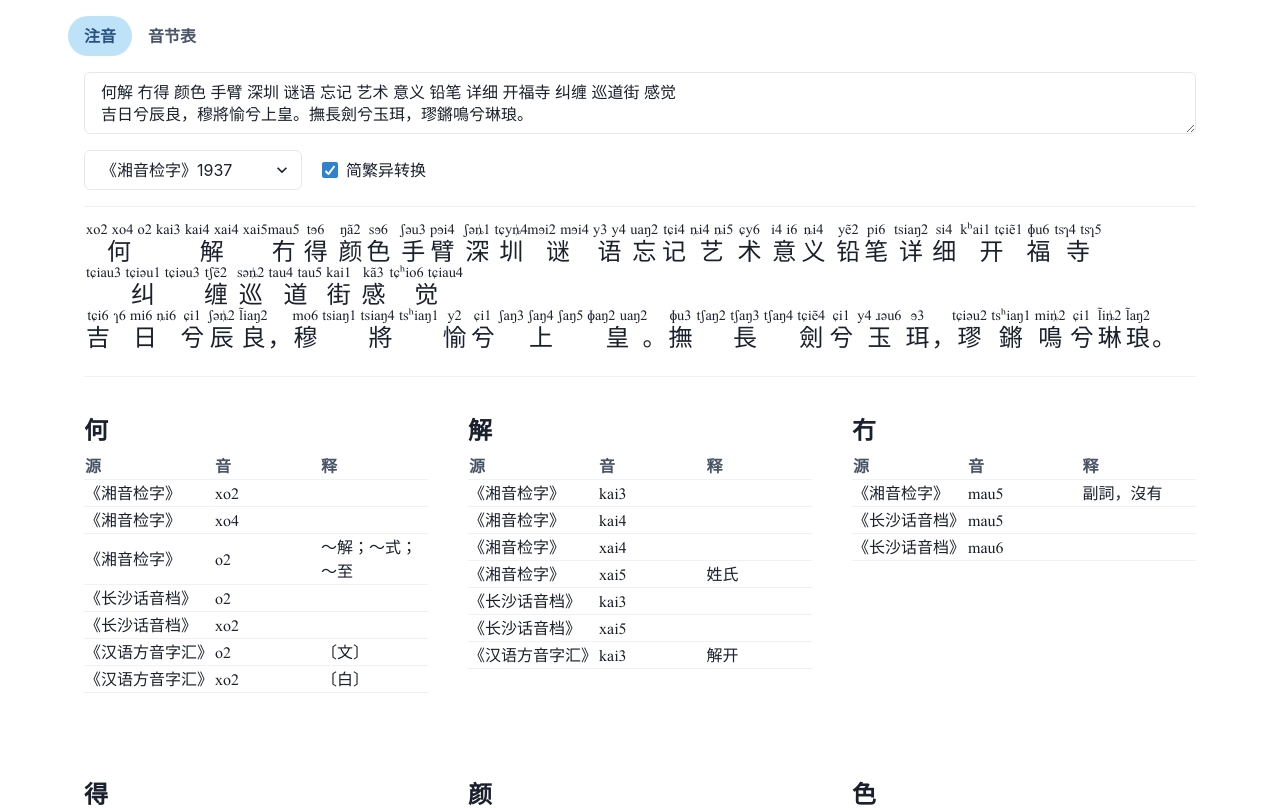
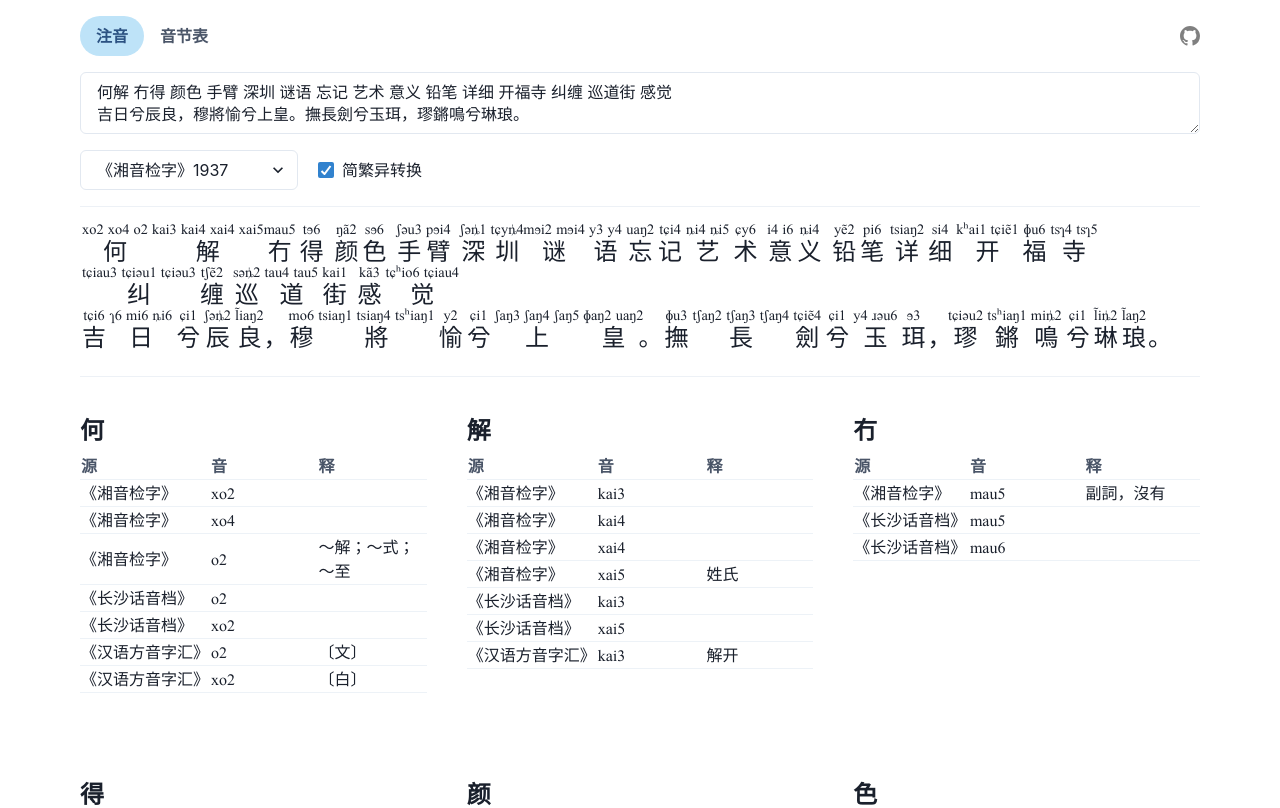
Before and after one commit to ambar/xiangyin, a Next.js app: page / in a window 1280 px wide. Shown: the top 808 px of the page. Built offline with nearby package versions, Linux system fonts and the light colour scheme.

Commit message:
Add GitHub link

```diff
--- a/biz/BasePage.tsx
+++ b/biz/BasePage.tsx
@@ -3,6 +3,7 @@ import Head from 'next/head'
 import Link from 'next/link'
 import {useRouter} from 'next/router'
 import React from 'react'
+import * as bsi from 'react-icons/bs'
 
 const tabIndexByPathname = {
   '/': 0,
@@ -16,7 +17,7 @@ const BasePage: React.FC<{children: React.ReactNode}> = ({children}) => {
   const {pathname} = router
 
   return (
-    <ui.Container maxW="6xl" px="1">
+    <ui.Container maxW="6xl" px="0">
       <Head>
         <title>湘音 - 长沙话发音字典</title>
         <meta name="description" content="长沙话,湘语,正音,方音,注音" />
@@ -41,11 +42,12 @@ const BasePage: React.FC<{children: React.ReactNode}> = ({children}) => {
 
       <ui.Box pt="4">
         <ui.Tabs
+          px="4"
           variant="soft-rounded"
           index={tabIndexByPathname[pathname as TabKey]}
           onChange={() => {}}
         >
-          <ui.TabList>
+          <ui.TabList alignItems="center">
             <Link passHref href="/">
               <ui.Tab as="a" _hover={{boxShadow: 'none'}}>
                 注音
@@ -56,6 +58,17 @@ const BasePage: React.FC<{children: React.ReactNode}> = ({children}) => {
                 音节表
               </ui.Tab>
             </Link>
+            <ui.Box ml="auto">
+              <ui.Link
+                isExternal
+                href="https://github.com/ambar/xiangyin"
+                aria-label="GitHub 源码与反馈"
+                sx={{color: 'gray', transition: 'color .15s ease-in-out'}}
+                _hover={{color: 'inherit'}}
+              >
+                <bsi.BsGithub size={20} />
+              </ui.Link>
+            </ui.Box>
           </ui.TabList>
         </ui.Tabs>
         <ui.Box p="4">{children}</ui.Box>
--- a/package.json
+++ b/package.json
@@ -17,6 +17,7 @@
     "next": "12.1.4",
     "react": "18.0.0",
     "react-dom": "18.0.0",
+    "react-icons": "^4.3.1",
     "react-textarea-autosize": "^8.3.3"
   },
   "devDependencies": {
```
Also changed, not shown: 1 other file (tests, documents, lock files or other folders).
